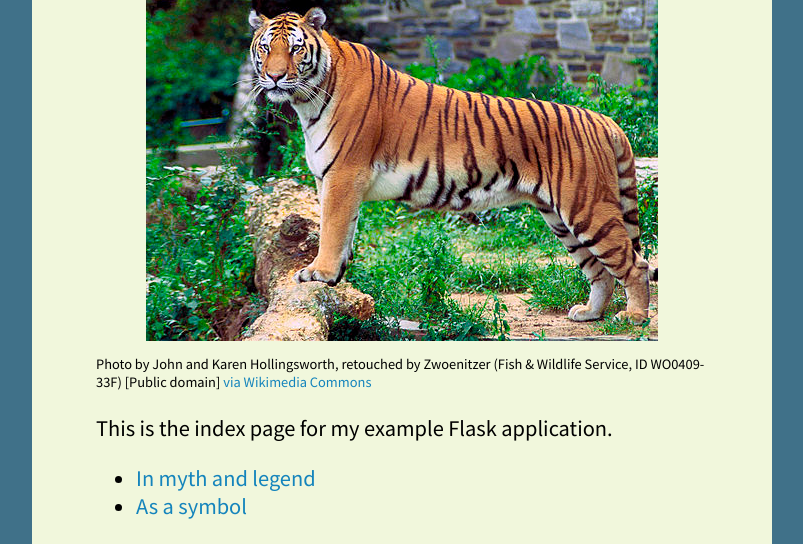
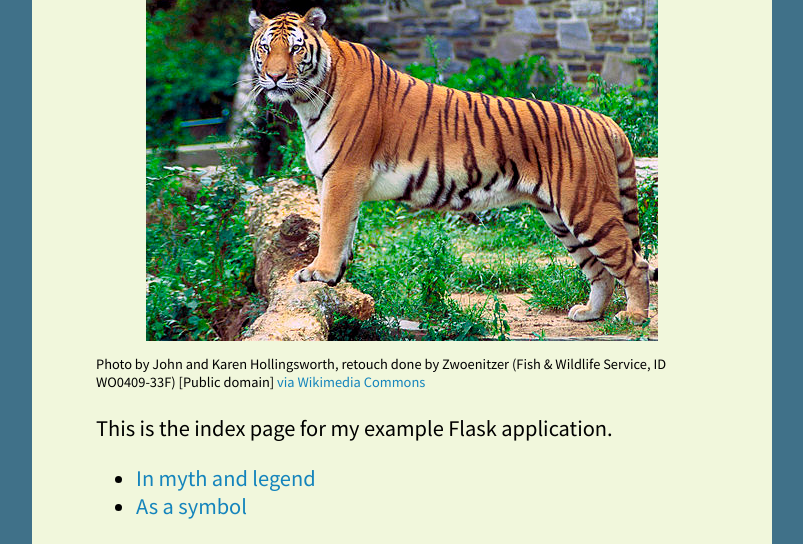
Before and after one commit to shauryaBlue/flask-app, a Flask app: page / in a window 1280 px wide. Shown: the part 168-712 px from the top of the page, without its empty margins (238-1041 px from the left). Run offline with Flask 2, Linux system fonts and the light colour scheme; some web fonts are replaced.

Commit message:
Update index.html

```diff
--- a/templates/index.html
+++ b/templates/index.html
@@ -7,7 +7,7 @@
 
 <!-- note how items from the "static" folder are linked -->
 <img alt="Photo: Bengal Tiger" src="{{ url_for('static', filename='images/tiger.jpg') }}">
-<p class="credit">Photo by John and Karen Hollingsworth, retouched by Zwoenitzer (Fish &amp; Wildlife Service, ID WO0409-33F) [Public domain] <a href="https://commons.wikimedia.org/wiki/File%3APanthera_tigris_tigris.jpg" target="_blank">via Wikimedia Commons</a></p>
+<p class="credit">Photo by John and Karen Hollingsworth, retouch done by Zwoenitzer (Fish &amp; Wildlife Service, ID WO0409-33F) [Public domain] <a href="https://commons.wikimedia.org/wiki/File%3APanthera_tigris_tigris.jpg" target="_blank">via Wikimedia Commons</a></p>
 
 <p>This is the index page for my example Flask application.</p>
 
```
